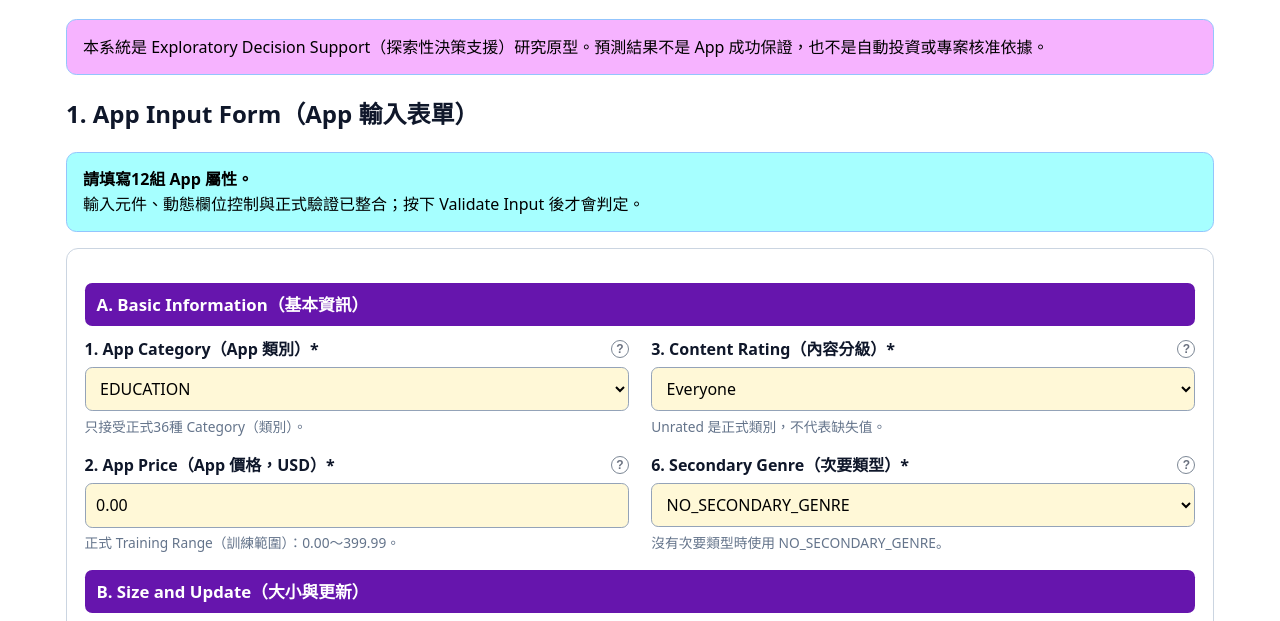
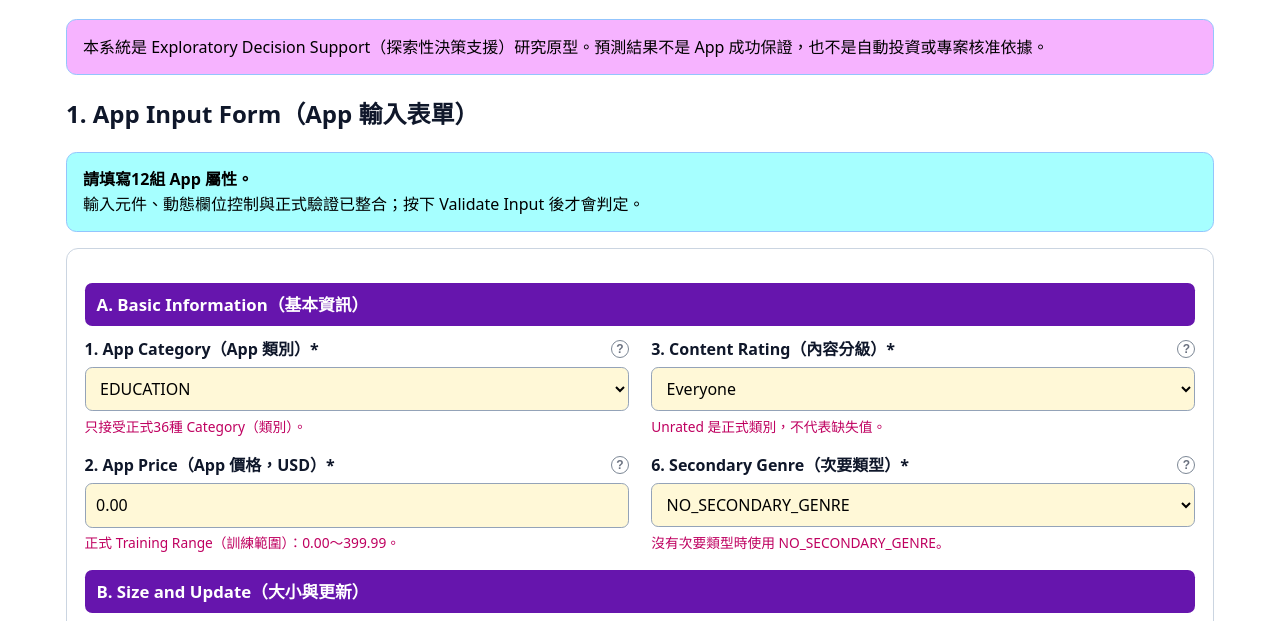
Before and after one commit to pcspyhc91/app0911, a plain HTML site: page ch07.html in a window 1280 px wide. Shown: the part 114-735 px from the top of the page. Drawn offline with Linux system fonts and the light colour scheme.

Commit message:
Add files via upload

```diff
--- a/ch07.html
+++ b/ch07.html
@@ -13,7 +13,7 @@
     label,legend{display:block;font-weight:650;margin-bottom:.35rem} select,input{width:100%;min-height:42px;border:1px solid #94a3b8;border-radius:.45rem;padding:.55rem .65rem;background:#FFF8D7;font:inherit} input:disabled,select:disabled{background:#FFF8D7;color:#64748b;opacity:.65}
     .with-help{display:flex;width:100%;align-items:center;justify-content:space-between;gap:.6rem;position:relative}.help-tip{position:relative;display:inline-flex;margin-left:auto;flex:0 0 auto}.help-button{width:18px;height:18px;min-height:18px;padding:0;border:1.5px solid #7c8795;border-radius:50%;background:#fff;color:#6b7280;font:700 12px/15px Arial,sans-serif;display:inline-flex;align-items:center;justify-content:center;cursor:help}.help-button:hover,.help-button:focus-visible,.help-tip.open .help-button{color:#2563eb;border-color:#2563eb;background:#eff6ff;outline:none}.help-popup{visibility:hidden;opacity:0;pointer-events:none;position:absolute;z-index:30;right:-2px;bottom:calc(100% + 10px);width:max-content;max-width:min(330px,80vw);padding:.68rem .8rem;border:1px solid #e2e8f0;border-radius:.65rem;background:#fff;color:#334155;font-size:.84rem;font-weight:400;line-height:1.45;box-shadow:0 4px 14px rgba(15,23,42,.14);transform:translateY(4px);transition:opacity .14s ease,transform .14s ease}.help-popup::after{content:"";position:absolute;right:5px;top:100%;border:6px solid transparent;border-top-color:#fff}.help-tip:hover .help-popup,.help-tip:focus-within .help-popup,.help-tip.open .help-popup{visibility:visible;opacity:1;transform:translateY(0)}
     fieldset{border:0;padding:0;margin:0}.radios{display:flex;gap:1.2rem;min-height:42px;align-items:center}.radios label{font-weight:400;margin:0;display:flex;gap:.4rem;align-items:center}.radios input{width:auto;min-height:auto}
-    .help,.caption{display:block;color:#64748b;font-size:.86rem;margin-top:.3rem}[hidden]{display:none!important}.structural{color:#1e3a8a}.required-note{margin:.9rem 0;color:#64748b;font-size:.9rem}
+    .help,.caption{display:block;color:#BF0060;font-size:.86rem;margin-top:.3rem}[hidden]{display:none!important}.structural{color:#BF0060}.required-note{margin:.9rem 0;color:#64748b;font-size:.9rem}
     button{width:100%;border:0;border-radius:.5rem;background:var(--blue);color:#fff;font:inherit;font-weight:700;padding:.72rem 1rem;cursor:pointer}button:hover{background:#1d4ed8}button:disabled{opacity:.65;cursor:wait}
     .message{display:none;border-radius:.55rem;padding:.85rem 1rem;margin:1rem 0;white-space:pre-line}.pass{display:block;background:#f0fdf4;border:1px solid #86efac;color:var(--ok)}.fail{display:block;background:#fef2f2;border:1px solid #fca5a5;color:var(--danger)}.stale{display:block;background:#fffbeb;border:1px solid #fcd34d;color:#854d0e}
     .result-area{margin-top:2rem}.result-banner{background:#e9f8ef;color:#15803d;border-radius:.65rem;padding:1rem;margin:1rem 0}.metrics{display:grid;grid-template-columns:repeat(3,1fr);gap:1rem;margin:1.2rem 0}.metric-label{color:#475569;font-size:.9rem}.metric-value{font-size:2rem;margin-top:.25rem}.metric-value.class-success-0{color:#dc2626;font-weight:700}.metric-value.class-success-1{color:#15803d;font-weight:700}.metric-value.threshold-blue{color:#2563eb;font-weight:700}.explanation{background:#eff6ff;border:1px solid #60a5fa;border-radius:.75rem;padding:1rem 1.1rem}.interpretation{background:#e7f1ff;color:#075fb5;border-radius:.55rem;padding:.85rem 1rem;margin-top:.15rem}.evidence{display:grid;grid-template-columns:repeat(4,1fr);gap:.7rem;margin-top:1rem}.evidence div{background:#f8fafc;border:1px solid #cbd5e1;border-radius:.5rem;padding:.65rem}.error-panel{background:#fef2f2;color:#991b1b;border:1px solid #fca5a5;border-radius:.65rem;padding:1rem;white-space:pre-line}
```
